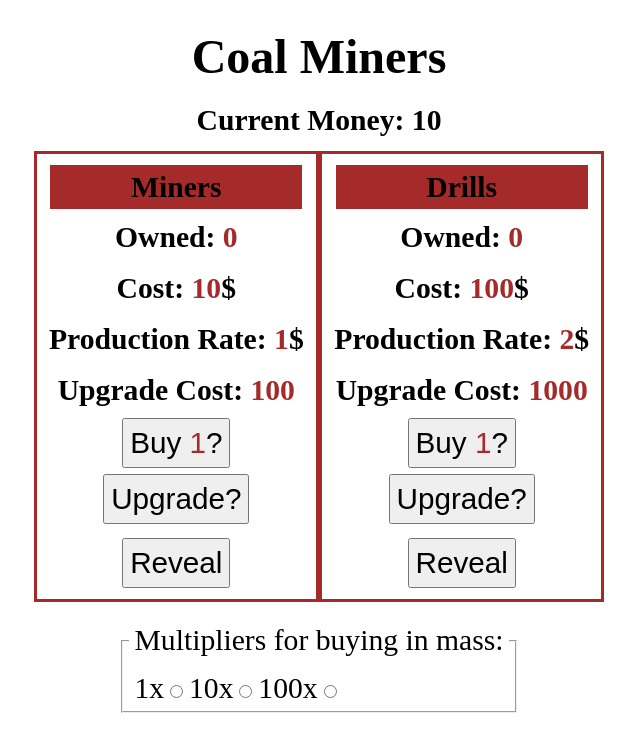
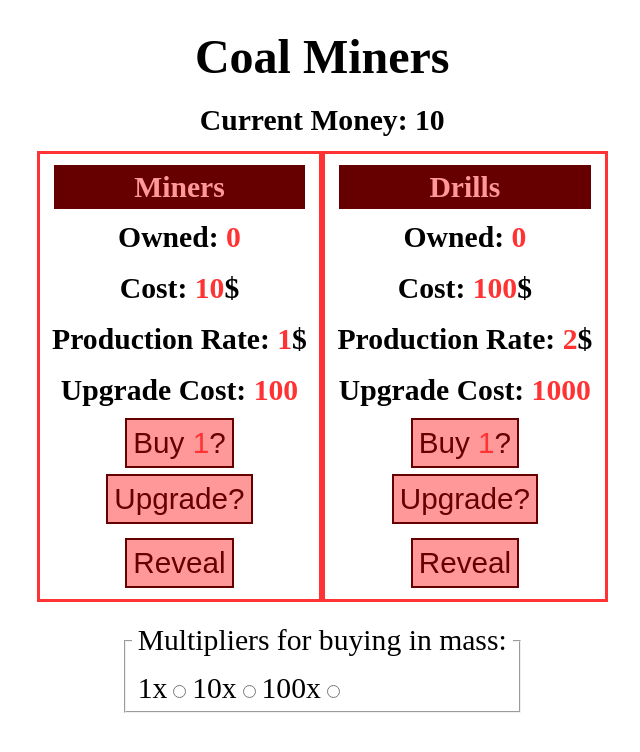
Before and after one commit to collerhatguy/coal-miner-fixed, a React (Create React App) app: page / in a window 1280 px wide. Shown: the top 752 px of the page, without its empty margins (321-961 px from the left). Built offline with nearby package versions, Linux system fonts and the light colour scheme.

Commit message:
pretty colors

```diff
--- a/src/css/App.css
+++ b/src/css/App.css
@@ -7,16 +7,12 @@
 }
 
 body {
-  height: 98vh;
-  width: 95vw;
+  width: 100%;
   display: -webkit-box;
   display: -ms-flexbox;
   display: flex;
   -ms-flex-pack: distribute;
       justify-content: space-around;
-  -webkit-box-align: space-around;
-      -ms-flex-align: space-around;
-          align-items: space-around;
   background-color: white;
   color: black;
 }
@@ -27,6 +23,24 @@ h1 {
 
 h2, button {
   font-size: 1.85414rem;
+}
+
+button {
+  background-color: #ff9999;
+  color: #660000;
+  border: #660000 solid 0.1em;
+  cursor: pointer;
+}
+
+button:hover {
+  background-color: #660000;
+  color: #ff9999;
+}
+
+button:focus {
+  outline: none;
+  background-color: #660000;
+  color: #ff9999;
 }
 
 #worker-list {
@@ -46,19 +60,20 @@ h2, button {
 }
 
 .worker {
-  border: solid 0.2em brown;
+  border: solid 0.2em #ff3333;
   text-align: center;
 }
 
 .worker-name {
-  background-color: brown;
+  background-color: #660000;
+  color: #ff9999;
   width: 90%;
 }
 
 span {
   padding: 0;
   margin: 0;
-  color: brown;
+  color: #ff3333;
 }
 
 .visible {
--- a/src/css/App.scss
+++ b/src/css/App.scss
@@ -16,7 +16,7 @@ body {
     width: 100%;
     display: flex;
     justify-content: space-around;
-    background-color: $tertiary-color-400;
+    background-color: $primary-color;
     color: $secondary-color;
 }
 h1 {
@@ -24,6 +24,21 @@ h1 {
 }
 h2, button {
     font-size: $max-font / 1.618;
+}
+button {
+    background-color: $tertiary-color-100;
+    color: $tertiary-color-400;
+    border: $tertiary-color-400 solid .1em;
+    cursor: pointer;
+    &:hover {
+        background-color: $tertiary-color-400;
+        color: $tertiary-color-100;
+    }
+    &:focus {
+        outline: none;
+        background-color: $tertiary-color-400;
+        color: $tertiary-color-100;
+    }
 }
 #worker-list {
     display: flex;
@@ -34,17 +49,18 @@ h2, button {
     font-size: $max-font / 1.618;
 }
 .worker {
-    border: solid .2em $tertiary-color;
+    border: solid .2em $tertiary-color-200;
     text-align: center;
 }
 .worker-name {
-    background-color: $tertiary-color;
+    background-color: $tertiary-color-400;
+    color: $tertiary-color-100;
     width: 90%;
 }
 span {
     padding: 0;
     margin: 0;
-    color: $tertiary-color;
+    color: $tertiary-color-200;
 }
 .visible {
     display: flex;
```
Also changed, not shown: 1 other file (tests, documents, lock files or other folders).
